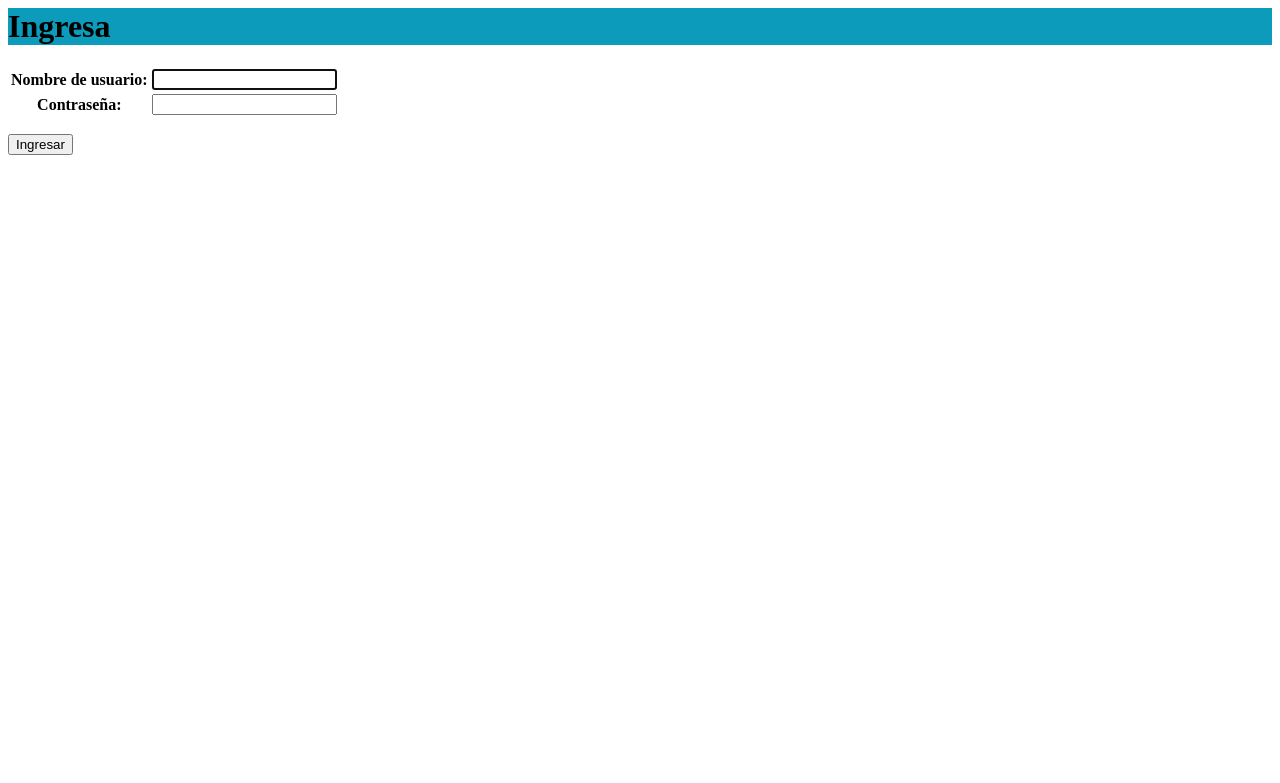
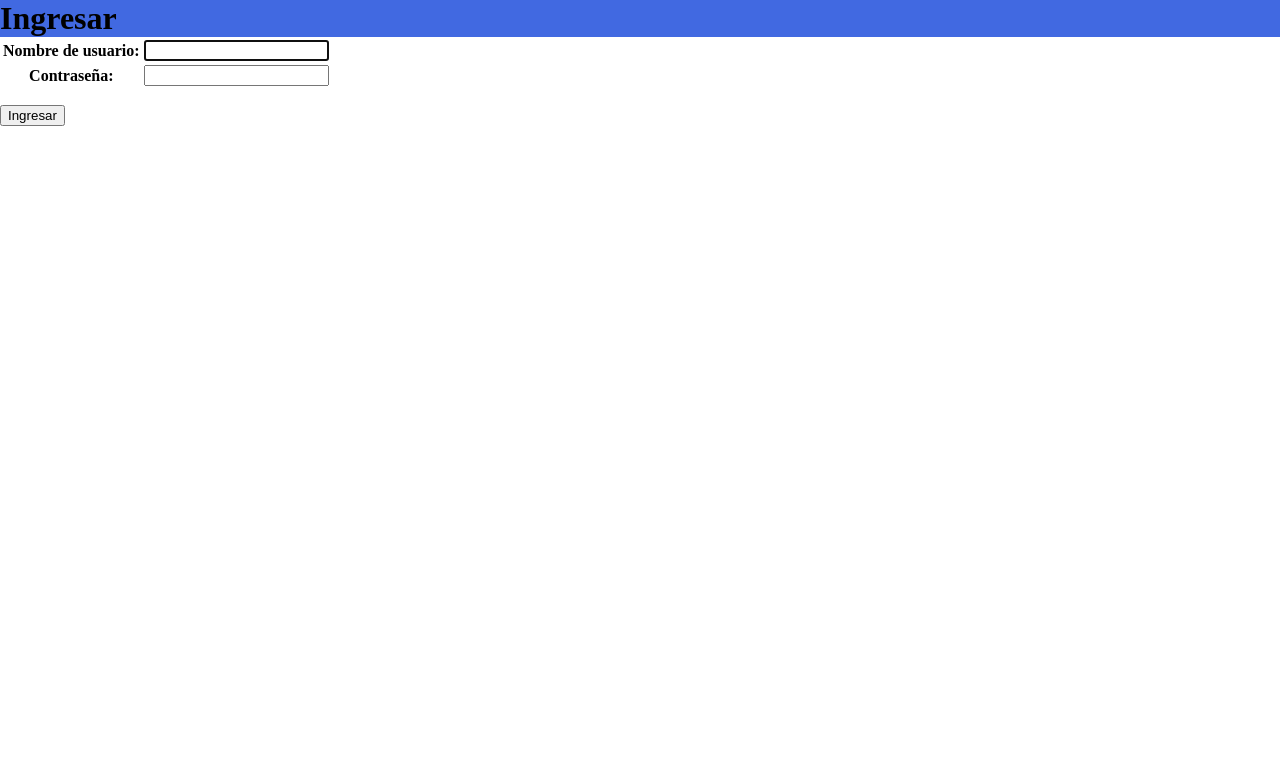
Before and after one commit to Grupo-Ughelli-Lisnichuk-IS2/PMS, a Django app: page /ingresar/ in a window 1280 px wide. Shown: the top 783 px of the page. Run offline with Django 3.2, Linux system fonts and the light colour scheme.

Commit message:
Agregar css

```diff
--- /dev/null
+++ b/static/estilos.css
@@ -0,0 +1,27 @@
+body, header, footer, div, h1, h2, ul, li, a {
+	margin:0; padding:0;
+}
+h1
+{
+    background-color:#4169E1;
+    color:#000000;
+}
+header {
+	background-color:#4169E1;
+	color:#ffffff;
+}
+nav ul li a{
+	text-decoration:none;
+	color:#fff;
+	margin:10px;
+}
+.activo {
+  font-weight: bold;
+
+}
+.impar {
+	background-color:#90EE90;
+}
+.par {
+	background-color:#5ACC5A;
+}
--- /dev/null
+++ b/templates/base.html
@@ -0,0 +1,19 @@
+<!DOCTYPE html>
+<html lang='es'>
+<head>
+  <meta charset='utf-8'>
+  <title> Project Manajement System - {% block titulo %}{% endblock %}</title>
+  <link rel='stylesheet' href='/static/estilos.css'>
+  <link rel='shortcut icon' href='/static/logo.png'>
+  {% block style_css %}{% endblock %}
+</head>
+<body>
+
+	{% block encabezado %}{% endblock %}
+
+
+  <section class='contenido'>
+	{% block contenido %}{% endblock %}
+  </section>
+</body>
+</html>
--- a/templates/ingresar.html
+++ b/templates/ingresar.html
@@ -1,19 +1,11 @@
-<html lang='es'>
-    <head>
-        <meta charset='utf-8'>
-            <title>{% block titulo %}Ingresa al sistema{% endblock %}</title>
-            <style> {% block style_css %} .col{background-color:#0C9BBB;} {% endblock %} </style>
-            <link rel='shortcut icon' href='/static/logo.png'>
-    </head>
-    <body>
-        <header class="col">
-            {% block encabezado %} {% endblock %}
-	        <h1>Ingresa</h1>
-            {% block contenido %} {% endblock %}
-        </header>
-	    <form id='formulario' method='post' action=''>{% csrf_token %}
+{% extends "base.html" %}
+{% block titulo %}Ingresa al sistema{% endblock %}
+{% block encabezado %}
+	<h1>Ingresar</h1>
+{% endblock %}
+{% block contenido %}
+	<form id='formulario' method='post' action=''>{% csrf_token %}
 		<table>{{formulario}}</table>
 		<p><input type='submit' value='Ingresar'/></p>
-	    </form>
-    </body>
-</html>
+	</form>
+{% endblock %}
```
Also changed, not shown: templates/inicio.html (+6 -6 lines).
